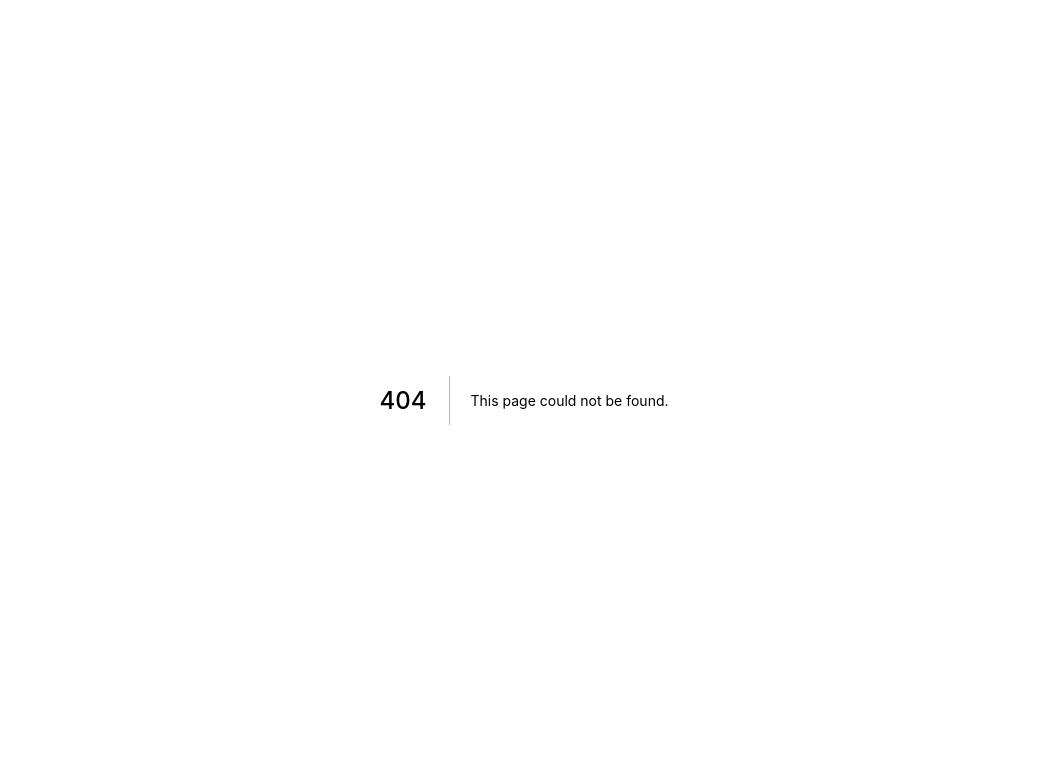
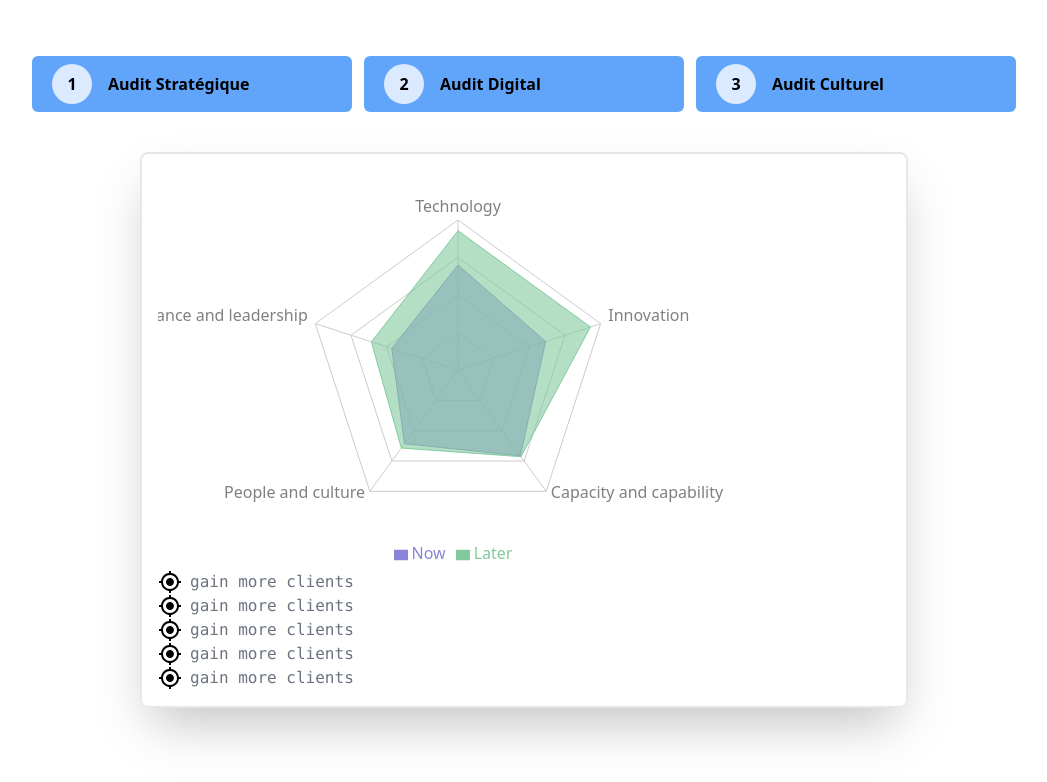
Before and after one commit to salmane11/Digital-Transformation-front-office-, a Next.js app: page /initiatives in a window 1280 px wide. Before the commit this address had no page. Shown: the top 782 px of the page, without its empty margins (116-1163 px from the left). Built offline with nearby package versions, Linux system fonts and the light colour scheme.

Commit message:
graph adding

```diff
--- a/components/Login.js
+++ b/components/Login.js
@@ -5,17 +5,17 @@ import Feed from './Feed'
 export default function Login() {
   return (
     <div>
-      <section class="h-screen">
-        <div class="h-full text-gray-800">
-          <div class="g-6 -mt-24 flex h-full flex-wrap items-center justify-center lg:justify-between xl:justify-center">
-            <div class="shrink-1 mb-12 grow-0 basis-auto md:mb-0 md:w-9/12 md:shrink-0 lg:w-6/12 xl:w-6/12">
+      <section className="h-screen">
+        <div className="h-full text-gray-800">
+          <div className="g-6 -mt-24 flex h-full flex-wrap items-center justify-center lg:justify-between xl:justify-center">
+            <div className="shrink-1 mb-12 grow-0 basis-auto md:mb-0 md:w-9/12 md:shrink-0 lg:w-6/12 xl:w-6/12">
               <img
                 src="https://mdbcdn.b-cdn.net/img/Photos/new-templates/bootstrap-login-form/draw2.webp"
-                class="w-full"
+                className="w-full"
                 alt="Sample image"
               />
             </div>
-            <div class="mb-12 md:mb-0 md:w-8/12 lg:w-5/12 xl:ml-20 xl:w-5/12">
+            <div className="mb-12 md:mb-0 md:w-8/12 lg:w-5/12 xl:ml-20 xl:w-5/12">
               <form>
                 <h1 className="mt-20 mb-5 text-center text-3xl font-semibold">
                   Authentification
@@ -24,31 +24,31 @@ export default function Login() {
                 <div class="mb-6">
                   <input
                     type="text"
-                    class="form-control m-0 block w-full rounded border border-solid border-gray-300 bg-white bg-clip-padding px-4 py-2 text-xl font-normal text-gray-700 transition ease-in-out focus:border-blue-600 focus:bg-white focus:text-gray-700 focus:outline-none"
+                    className="form-control m-0 block w-full rounded border border-solid border-gray-300 bg-white bg-clip-padding px-4 py-2 text-xl font-normal text-gray-700 transition ease-in-out focus:border-blue-600 focus:bg-white focus:text-gray-700 focus:outline-none"
                     id="exampleFormControlInput2"
                     placeholder="Email address"
                   />
                 </div>
 
-                <div class="mb-6">
+                <div className="mb-6">
                   <input
                     type="password"
-                    class="form-control m-0 block w-full rounded border border-solid border-gray-300 bg-white bg-clip-padding px-4 py-2 text-xl font-normal text-gray-700 transition ease-in-out focus:border-blue-600 focus:bg-white focus:text-gray-700 focus:outline-none"
+                    className="form-control m-0 block w-full rounded border border-solid border-gray-300 bg-white bg-clip-padding px-4 py-2 text-xl font-normal text-gray-700 transition ease-in-out focus:border-blue-600 focus:bg-white focus:text-gray-700 focus:outline-none"
                     id="exampleFormControlInput2"
                     placeholder="Password"
                   />
                 </div>
 
-                <div class="mb-6 flex items-center justify-between">
-                  <div class="form-group form-check">
+                <div className="mb-6 flex items-center justify-between">
+                  <div className="form-group form-check">
                     <input
                       type="checkbox"
-                      class="form-check-input float-left mt-1 mr-2 h-4 w-4 cursor-pointer appearance-none rounded-sm border border-gray-300 bg-white bg-contain bg-center bg-no-repeat align-top transition duration-200 checked:border-blue-600 checked:bg-blue-600 focus:outline-none"
+                      className="form-check-input float-left mt-1 mr-2 h-4 w-4 cursor-pointer appearance-none rounded-sm border border-gray-300 bg-white bg-contain bg-center bg-no-repeat align-top transition duration-200 checked:border-blue-600 checked:bg-blue-600 focus:outline-none"
                       id="exampleCheck2"
                     />
                     <label
-                      class="form-check-label inline-block text-gray-800"
-                      for="exampleCheck2"
+                      className="form-check-label inline-block text-gray-800"
+                      htmlFor="exampleCheck2"
                     >
                       Remember me
                     </label>
@@ -58,25 +58,25 @@ export default function Login() {
                   </a>
                 </div>
 
-                <div class="align-center  justify-center  text-center ">
+                <div className="align-center  justify-center  text-center ">
                   <button
                     type="button"
-                    class="rounded bg-blue-600 px-7 py-3 text-sm font-medium uppercase leading-snug text-white shadow-md transition duration-150 ease-in-out hover:bg-blue-700 hover:shadow-lg focus:bg-blue-700 focus:shadow-lg focus:outline-none focus:ring-0 active:bg-blue-800 active:shadow-lg"
+                    className="rounded bg-blue-600 px-7 py-3 text-sm font-medium uppercase leading-snug text-white shadow-md transition duration-150 ease-in-out hover:bg-blue-700 hover:shadow-lg focus:bg-blue-700 focus:shadow-lg focus:outline-none focus:ring-0 active:bg-blue-800 active:shadow-lg"
                   >
                     <Link href="/feed" title="login">
                       Login
                     </Link>
                   </button>
 
-                  <div class="my-4 flex items-center before:mt-0.5 before:flex-1 before:border-t before:border-gray-300 after:mt-0.5 after:flex-1 after:border-t after:border-gray-300">
-                    <p class="mx-4 mb-0 text-center font-semibold">Or</p>
+                  <div className="my-4 flex items-center before:mt-0.5 before:flex-1 before:border-t before:border-gray-300 after:mt-0.5 after:flex-1 after:border-t after:border-gray-300">
+                    <p className="mx-4 mb-0 text-center font-semibold">Or</p>
                   </div>
                 </div>
               </form>
-              <div class="align-center  justify-center  text-center ">
+              <div className="align-center  justify-center  text-center ">
                 <button
                   type="button"
-                  class="inline-block rounded bg-blue-600 px-7 py-3 text-sm font-medium uppercase leading-snug text-white shadow-md transition duration-150 ease-in-out hover:bg-blue-700 hover:shadow-lg focus:bg-blue-700 focus:shadow-lg focus:outline-none focus:ring-0 active:bg-blue-800 active:shadow-lg"
+                  className="inline-block rounded bg-blue-600 px-7 py-3 text-sm font-medium uppercase leading-snug text-white shadow-md transition duration-150 ease-in-out hover:bg-blue-700 hover:shadow-lg focus:bg-blue-700 focus:shadow-lg focus:outline-none focus:ring-0 active:bg-blue-800 active:shadow-lg"
                 >
                   Créer un compte
                 </button>
--- /dev/null
+++ b/components/finalResults/Initiative.js
@@ -0,0 +1,11 @@
+import GpsFixedIcon from '@mui/icons-material/GpsFixed'
+
+function Initiative(props) {
+  return (
+    <div className="flex items-center justify-between">
+      <GpsFixedIcon />
+      <h2 className="ml-2 font-mono text-gray-500">{props.title}</h2>
+    </div>
+  )
+}
+export default Initiative
--- /dev/null
+++ b/components/finalResults/Initiatives.js
@@ -0,0 +1,13 @@
+import Initiative from './Initiative.js'
+function Initiatives() {
+  return (
+    <div className="flex flex-col justify-around items-center">
+      <Initiative title="gain more clients" />
+      <Initiative title="gain more clients" />
+      <Initiative title="gain more clients" />
+      <Initiative title="gain more clients" />
+      <Initiative title="gain more clients" />
+    </div>
+  )
+}
+export default Initiatives
--- /dev/null
+++ b/components/finalResults/MyRadar.js
@@ -0,0 +1,65 @@
+import {
+  RadarChart,
+  PolarGrid,
+  PolarAngleAxis,
+  PolarRadiusAxis,
+  Radar,
+  Legend,
+} from 'recharts'
+
+function MyRadar() {
+  const myData = [
+    {
+      subject: 'Technology',
+      A: 98,
+      B: 130,
+      fullMark: 150,
+    },
+    {
+      subject: 'Innovation',
+      A: 86,
+      B: 130,
+      fullMark: 150,
+    },
+    {
+      subject: 'Capacity and capability',
+      A: 99,
+      B: 100,
+      fullMark: 150,
+    },
+    {
+      subject: 'People and culture',
+      A: 85,
+      B: 90,
+      fullMark: 150,
+    },
+    {
+      subject: 'Governance and leadership',
+      A: 65,
+      B: 85,
+      fullMark: 150,
+    },
+  ]
+  return (
+    <RadarChart outerRadius={150} width={600} height={400} data={myData}>
+      <PolarGrid />
+      <PolarAngleAxis dataKey="subject" />
+      <Radar
+        name="Now"
+        dataKey="A"
+        stroke="#8884d8"
+        fill="#8884d8"
+        fillOpacity={0.6}
+      />
+      <Radar
+        name="Later"
+        dataKey="B"
+        stroke="#82ca9d"
+        fill="#82ca9d"
+        fillOpacity={0.6}
+      />
+      <Legend />
+    </RadarChart>
+  )
+}
+export default MyRadar
--- /dev/null
+++ b/pages/initiatives.js
@@ -0,0 +1,16 @@
+import MyRadar from '../components/finalResults/MyRadar.js'
+import Initiatives from '../components/finalResults/Initiatives.js'
+import Header from '../components/Header.js'
+
+function initiatives() {
+  return (
+    <div className="flex flex-col h-full items-center justify-center ">
+      <Header />
+      <div className="shadow-2xl border-2 rounded-lg p-4 mt-10 w-3/5 flex flex-wrap justify-between">
+        <MyRadar />
+        <Initiatives />
+      </div>
+    </div>
+  )
+}
+export default initiatives
```
Also changed, not shown: package.json (+6 -1 lines), 2 other files (tests, documents, lock files or other folders).
